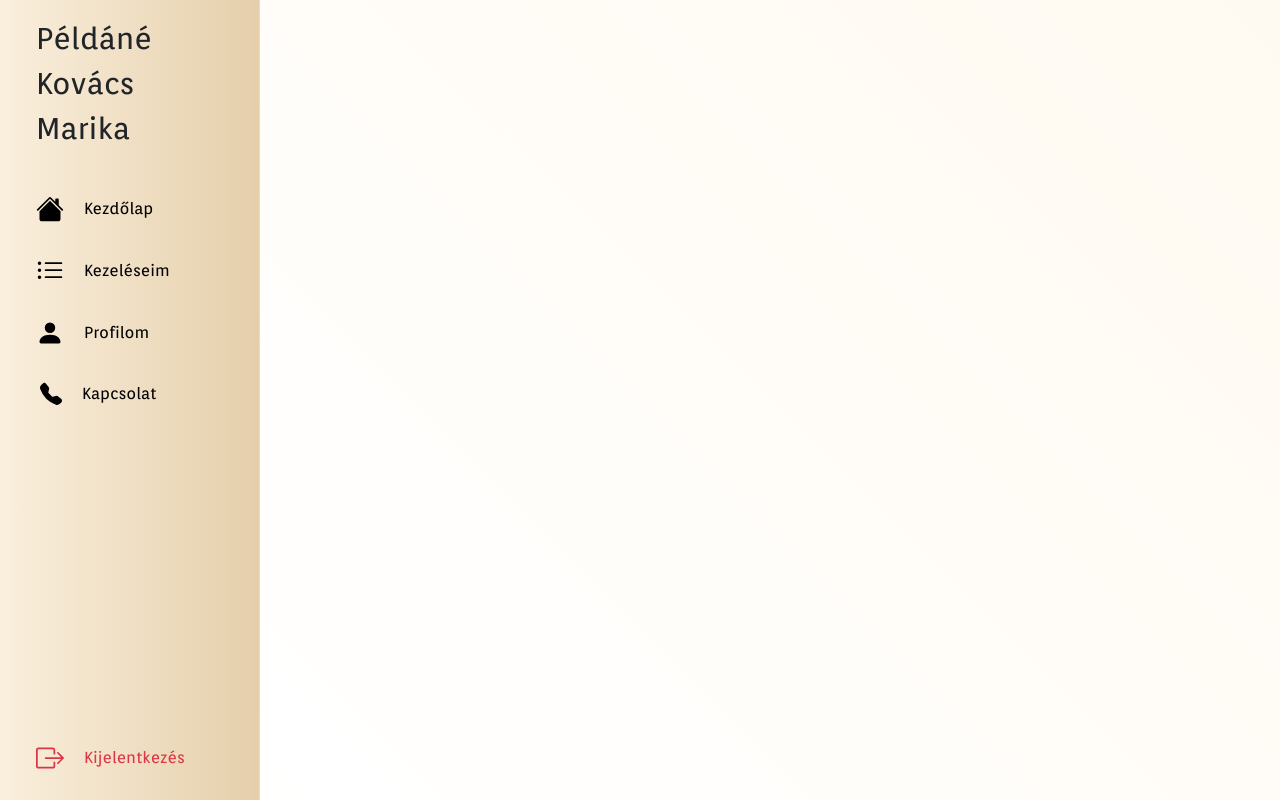
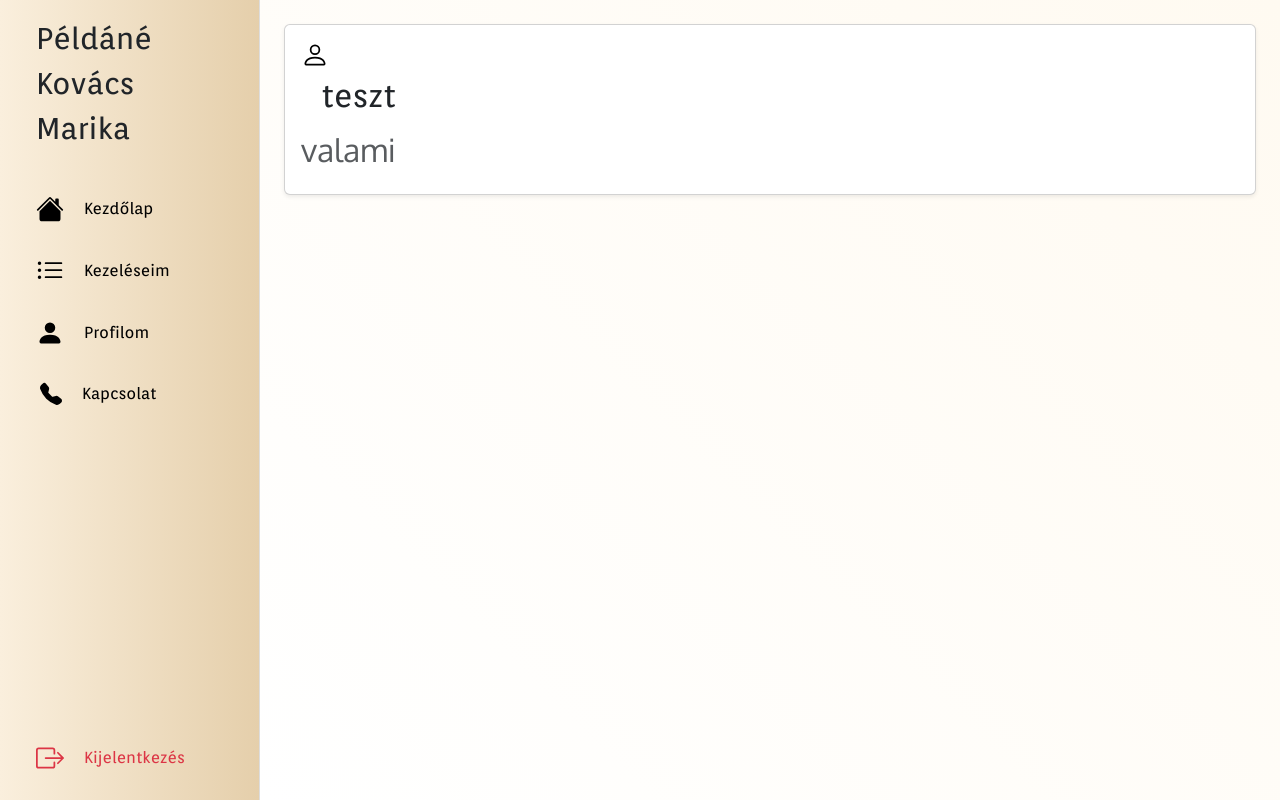
Before and after one commit to fkori17/BalatonBeautySalon, a React (Vite) app in the folder BBSfrontend/: page / in a window 1280 px wide. Built offline with nearby package versions, Linux system fonts and the light colour scheme.

Commit message:
Kártyák létrehozása Admin felületen
Folyamatban vannak a kártyák az Admin felület Kezdőlapján és a Statisztikáknál

```diff
--- a/BBSfrontend/package.json
+++ b/BBSfrontend/package.json
@@ -14,6 +14,7 @@
     "bootstrap-icons": "^1.13.1",
     "react": "^19.2.0",
     "react-bootstrap": "^2.10.10",
+    "react-bootstrap-icons": "^1.11.6",
     "react-dom": "^19.2.0"
   },
   "devDependencies": {
--- a/BBSfrontend/src/App.jsx
+++ b/BBSfrontend/src/App.jsx
@@ -1,13 +1,15 @@
 import UserLayout from "./components/UserLayout";
 import AdminLayout from "./components/AdminLayout";
 import "./App.css";
-import { Col, Row } from "react-bootstrap";
+import HomePageComps from "./components/HomePageComps";
+import { Person } from "react-bootstrap-icons";
 function App() {
   return (
     <>
       <UserLayout name="Példáné Kovács Marika">
-        {/* <h1>Üdvözlünk, Marika!</h1> */}
+        <HomePageComps key={1} icon={Person} value="teszt" title="valami"></HomePageComps>
       </UserLayout>
+
     </>
   );
 }
--- /dev/null
+++ b/BBSfrontend/src/components/HomePageComps.jsx
@@ -0,0 +1,15 @@
+import { Card } from "react-bootstrap";
+
+function HomePageComps({ icon: Icon, value, title }) {
+    return (
+        <Card className="shadow-sm">
+            <Card.Body className="d-flex flex-column gap-2">
+                <Icon size={28} className="text-primary" />
+                <h2 className="fw-bold fs-2">{value}</h2>
+                <h2 className="text-muted">{title}</h2>
+            </Card.Body>
+        </Card>
+    );
+}
+
+export default HomePageComps;
```
Also changed, not shown: 1 other file (tests, documents, lock files or other folders).
